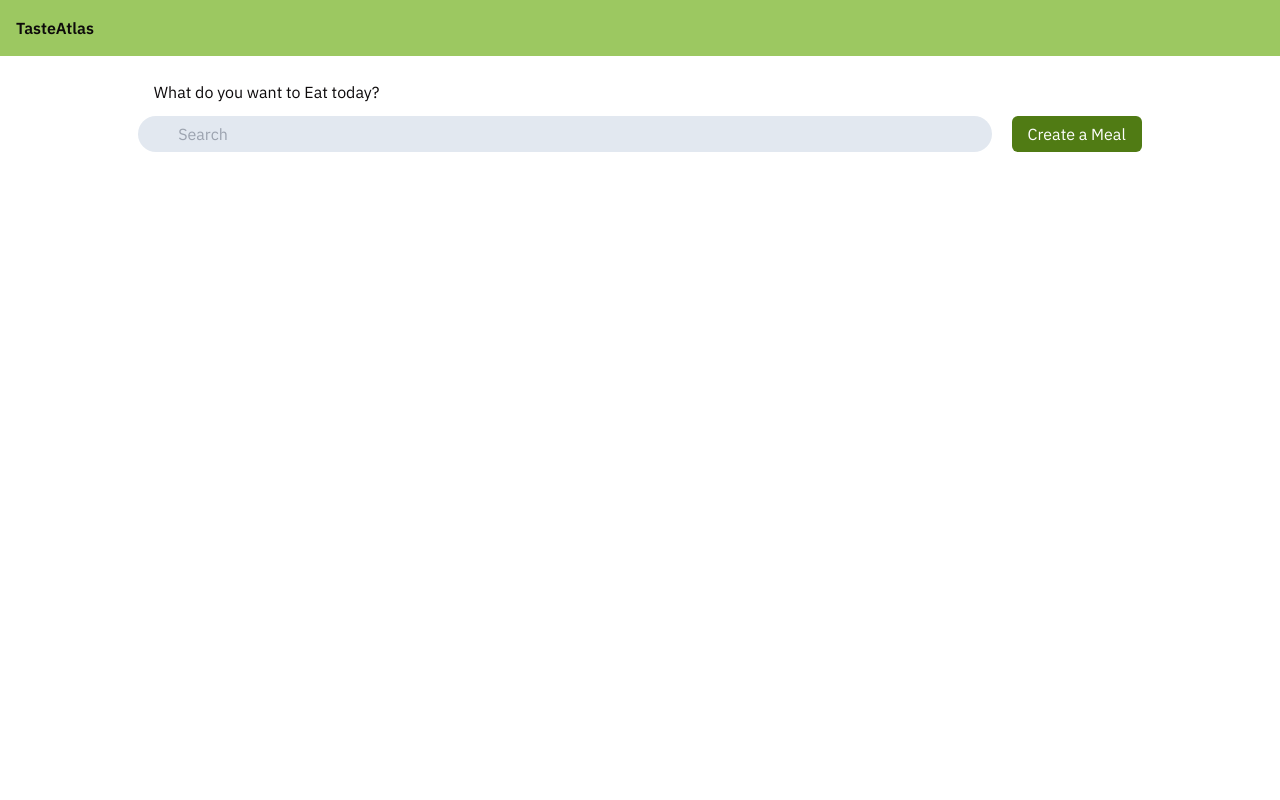
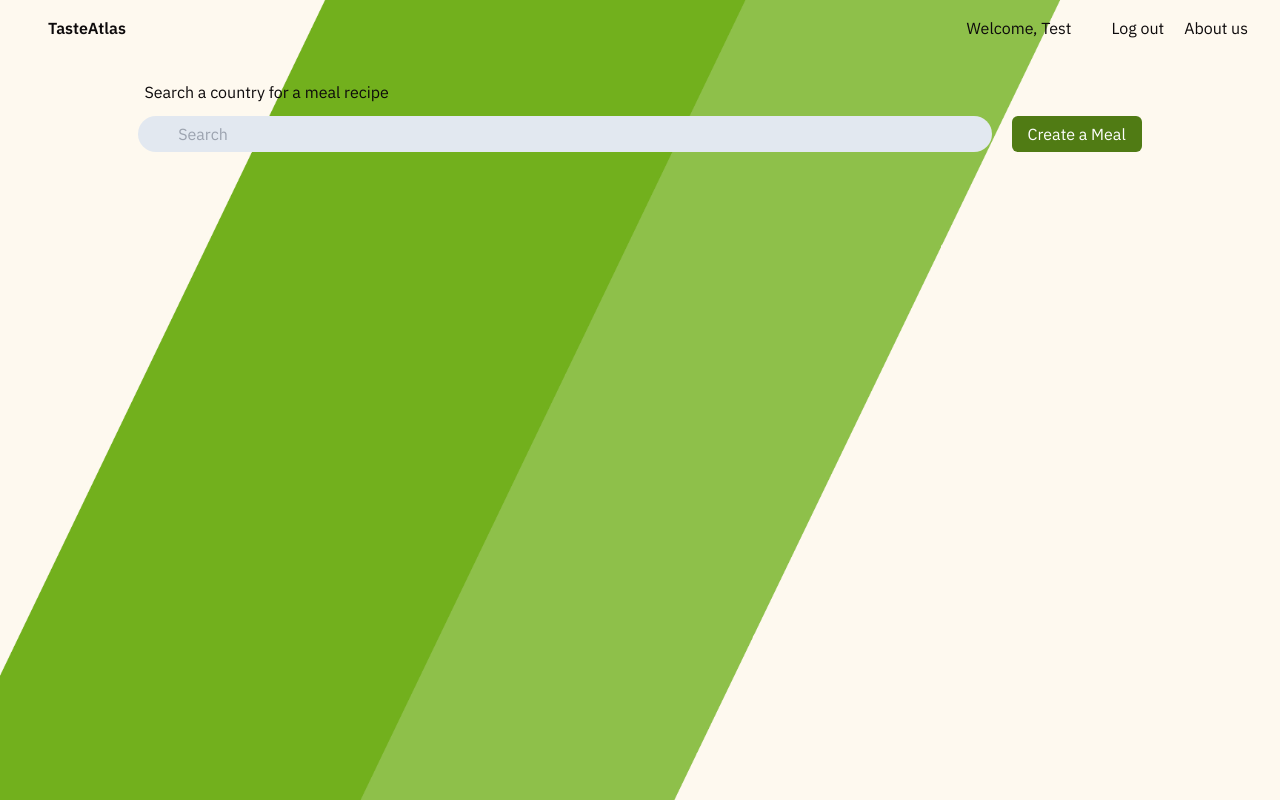
Before and after one commit to SafeTorpedo/TasteAtlas, a React (Vite) app in the folder client/: page /dashboard in a window 1280 px wide. Built offline with nearby package versions, Linux system fonts and the light colour scheme.

Commit message:
Updated background and navbar

```diff
--- a/client/src/App.jsx
+++ b/client/src/App.jsx
@@ -2,7 +2,7 @@ import React from "react";
 import { BrowserRouter, Routes, Route } from "react-router-dom";
 import "./index.css";
 import LandingPage from "./pages/LandingPage";
-import About from './pages/About'
+import About from "./pages/About";
 import Dashboard from "./pages/Dashboard";
 
 const App = () => {
--- a/client/src/components/DashNavbar.jsx
+++ /dev/null
@@ -1,17 +0,0 @@
-import React from 'react'
-import { Link } from "react-router-dom"
-
-const DashNavbar = () => {
-
-  return (
-    <div>
-      <nav className="py-4 px-4 flex bg-[#9cc861] justify-between ">
-            <span className="text_base font-semibold cursor-pointer"><Link to="/">TasteAtlas</Link></span>
-            {/* welcome */}
-            {/* signout */}
-        </nav>
-    </div>
-  )
-}
-
-export default DashNavbar
--- a/client/src/components/Hero.jsx
+++ b/client/src/components/Hero.jsx
@@ -4,7 +4,7 @@ const Hero = () => {
     return (
         <div>
             <h1 className="text-5xl text-center flex justify-center p-8">
-                WELCOME TO TASTE ATLAS
+                Experience the taste from around the world
             </h1>
         </div>
     );
--- a/client/src/components/Navbar.jsx
+++ b/client/src/components/Navbar.jsx
@@ -9,10 +9,20 @@ const Navbar = (props) => {
         setNav(!nav);
     };
     return (
-        <nav className="py-4 px-4 flex bg-[#9cc861] justify-between ">
-            <span className="text_base font-semibold cursor-pointer"><Link to="/">TasteAtlas</Link></span>
+        <nav className="py-4 px-4 flex bg-[#9cc861] bg-inherit justify-between ">
+            <span className="px-8 text_base font-semibold cursor-pointer">
+                <Link to="/">TasteAtlas</Link>
+            </span>
             <ul className="hidden px-4 md:flex ">
-                <li className="px-5">Log in</li>{" "}
+                {props.loggedIn ? (
+                    <>
+                        <li className="px-5">Welcome, {props.name}</li>
+                        <li className="px-5">Log out</li>
+                    </>
+                ) : (
+                    <li className="px-5">Log in</li>
+                )}
+
                 {/* Use props to change button to Log out */}
                 <li>
                     <Link to="/about">About us</Link>
@@ -34,8 +44,19 @@ const Navbar = (props) => {
             >
                 <h1 className="text-3xl font-bold p-6 m-8">TasteAtlas</h1>
                 <ul className="pt-12 p-8 ">
-                    <li className="p-4 border-b border-[#507b14]">Log in</li>{" "}
-                    {/* Use props to change button to Log out */}
+                    {props.loggedIn ? (
+                        <>
+                            <li className="p-4 border-b border-[#507b14]">
+                                Welcome, {props.name}
+                            </li>
+                            <li className="p-4 border-b border-[#507b14]">
+                                Log out
+                            </li>
+                        </>
+                    ) : (
+                        <li className="px-5">Log in</li>
+                    )}
+                    {/* Used props to change button to Log out */}
                     <li className="p-4">
                         <Link to="/about">About us</Link>
                     </li>
--- a/client/src/components/Searchbar.jsx
+++ b/client/src/components/Searchbar.jsx
@@ -1,15 +1,23 @@
-import React from 'react'
+import React from "react";
 
 const Searchbar = () => {
-  return (
-    <div>
-        <div className='h-9 w-5/12 max-[725px]:w-full text-center mt-6'>What do you want to Eat today?</div>
-        <form action="" className='w-full flex justify-center gap-5'>
-            <input type="text" className='text-black w-4/6 h-9 rounded-full px-10 bg-slate-200 focus:bg-white focus:outline-none' placeholder='Search'/>
-            <button className='bg-[#507b14] rounded-md h-9 px-4 text-center text-white'>Create a Meal</button>
-        </form>
-    </div>
-  )
-}
+    return (
+        <div>
+            <div className="h-9 w-5/12 max-[725px]:w-full text-center mt-6">
+                Search a country for a meal recipe
+            </div>
+            <form action="" className="w-full flex justify-center gap-5">
+                <input
+                    type="text"
+                    className="text-black w-4/6 h-9 rounded-full px-10 bg-slate-200 ml-5 focus:bg-white focus:outline-none"
+                    placeholder="Search"
+                />
+                <button className="bg-[#507b14] rounded-md h-9 px-4 text-center text-white flex-none mr-5">
+                    Create a Meal
+                </button>
+            </form>
+        </div>
+    );
+};
 
-export default Searchbar
+export default Searchbar;
--- a/client/src/index.css
+++ b/client/src/index.css
@@ -4,4 +4,8 @@
 
 .app {
     font-family: "IBM Plex Sans", sans-serif;
+    background-image: url("./assets/background.jpg");
+    background-size: cover;
+    background-position: center;
+    background-attachment: fixed;
 }
--- a/client/src/pages/Dashboard.jsx
+++ b/client/src/pages/Dashboard.jsx
@@ -1,14 +1,16 @@
-import React from 'react'
-import DashNavbar from '../components/DashNavbar'
-import Searchbar from '../components/Searchbar'
+import React from "react";
+
+import Navbar from "../components/Navbar";
+import Searchbar from "../components/Searchbar";
 
 const Dashboard = () => {
-  return (
-    <div className='h-screen text-[#0d0a0b]'>
-        <DashNavbar />
-        <Searchbar />
-    </div>
-  )
-}
+    return (
+        <div className="h-screen text-[#0d0a0b]">
+            <Navbar loggedIn={true} name="Test" />
 
-export default Dashboard
+            <Searchbar />
+        </div>
+    );
+};
+
+export default Dashboard;
--- a/client/src/pages/LandingPage.jsx
+++ b/client/src/pages/LandingPage.jsx
@@ -1,14 +1,14 @@
-import React from 'react'
-import Navbar from '../components/Navbar'
-import Hero from '../components/Hero'
+import React from "react";
+import Navbar from "../components/Navbar";
+import Hero from "../components/Hero";
 
 const LandingPage = () => {
-  return (
-    <div className='h-screen bg-[#aad077] text-[#0d0a0b]'>
-        <Navbar />
-        <Hero />
-    </div>
-  )
-}
+    return (
+        <div>
+            <Navbar />
+            <Hero />
+        </div>
+    );
+};
 
-export default LandingPage
+export default LandingPage;
```
Also changed, not shown: client/src/assets/background.jpg (added).
